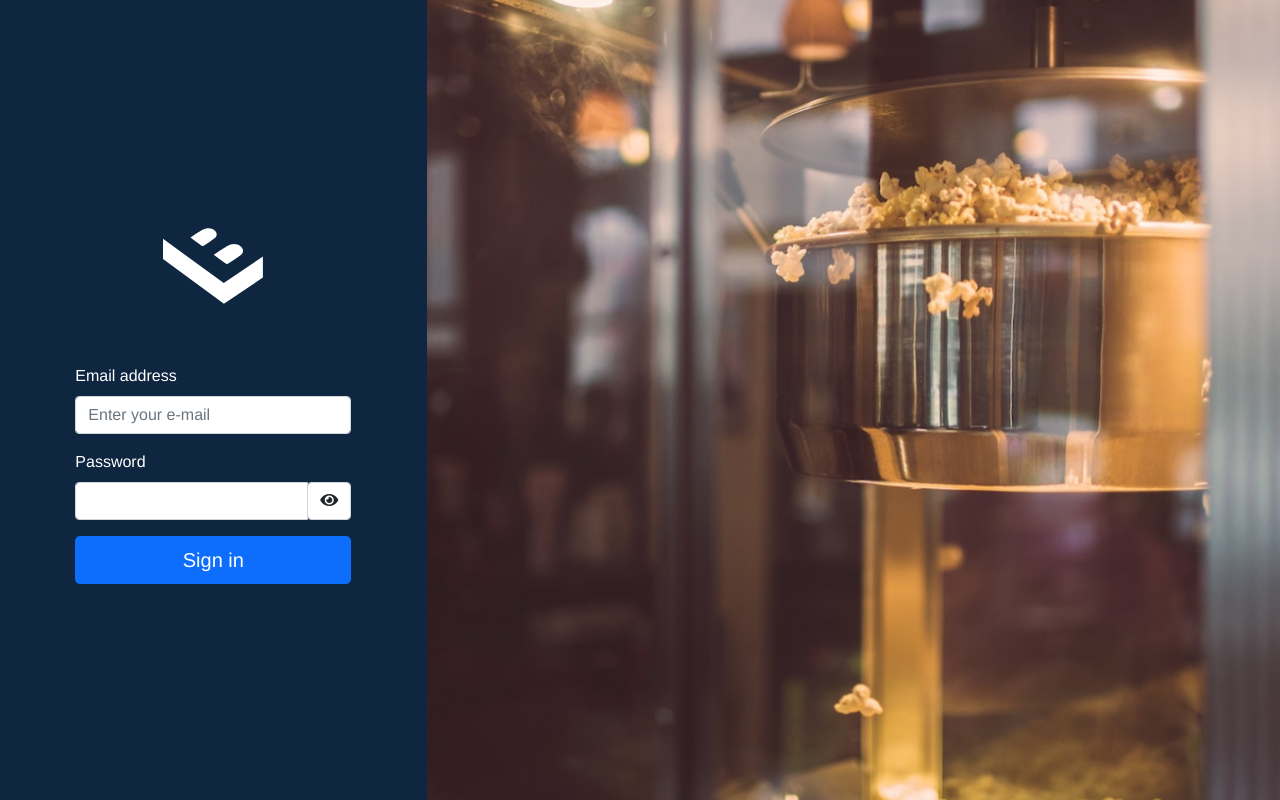
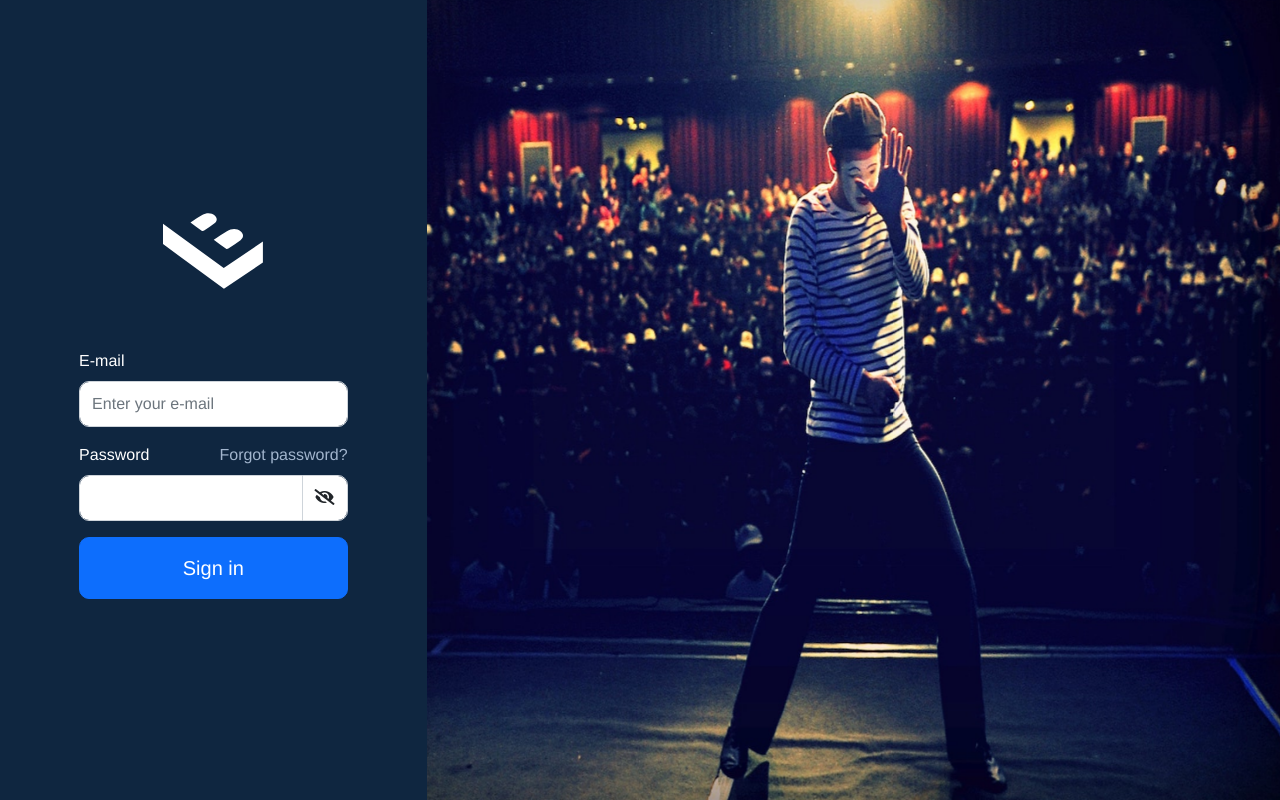
Before and after one commit to Woolgar/login-form, a Vue app: page / in a window 1280 px wide. Built offline with nearby package versions, Linux system fonts and the light colour scheme.

Commit message:
Photo slideshow

```diff
--- a/src/components/Login.vue
+++ b/src/components/Login.vue
@@ -2,12 +2,13 @@
   <div class="container-fluid login-page min-vh-100">
     <div class="row px-0 d-flex flex-row min-vh-100">
       <div
-        class="col-xs-12 col-md-4 d-flex flex-column col-lg-4 align-items-center align-self-center"
+        class="col-xs-12 col-sm-12 col-md-12 col-lg-12 col-xl-4 d-flex flex-column col-lg-4 align-items-center align-self-center"
       >
+        <div class="col-8">
           <img class="logo mb-5" alt="logo" src="../assets/logo-white.svg" />
           <form v-on:submit.prevent="onSubmit">
             <div class="mb-3">
-            <label for="Email" class="form-label">Email address</label>
+              <label for="Email" class="form-label">E-mail</label>
               <input
                 type="email"
                 class="form-control"
@@ -17,8 +18,11 @@
               />
               <div id="emailHelp" class="form-text"></div>
             </div>
+            <div class="input-group pw-group">
               <label for="password" class="form-label">Password</label>
 
+              <span>Forgot password?</span>
+            </div>
             <div class="mb-3 input-group">
               <input
                 v-if="showPassword"
@@ -38,8 +42,8 @@
                     <i
                       class="fas"
                       :class="{
-                      'fa-eye-slash': showPassword,
-                      'fa-eye': !showPassword,
+                        'fa-eye': showPassword,
+                        'fa-eye-slash': !showPassword,
                       }"
                     ></i>
                   </span>
@@ -51,19 +55,18 @@
             </div>
           </form>
         </div>
-      <div class="col px-0 img-container">
-        <img
-          class="img-gallery img-fluid"
-          src="../assets/images/laura-nyhuis-0P_pT8ZQKd8-unsplash.jpg"
-          alt=""
-        />
+      </div>
+      <div class="d-none col d-lg-inline-flex d-flex px-0 img-container">
+        <SlideShow></SlideShow>
       </div>
     </div>
   </div>
 </template>
 
 <script>
+import SlideShow from "./SlideShow.vue";
 export default {
+  components: { SlideShow },
   data() {
     return {
       showPassword: false,
@@ -98,6 +101,25 @@ export default {
 }
 .btn-block {
   width: 100%;
+  padding-bottom: 15px;
+  border-radius: 10px;
+  padding-top: 15px;
+}
+input {
+  padding-bottom: 10px;
+  border-radius: 10px;
+  padding-top: 10px;
+}
+.button {
+  padding-bottom: 10px;
+  border-radius: 0px 10px 10px 0;
+  padding-top: 10px;
+}
+.pw-group {
+  justify-content: space-between;
+}
+.pw-group span {
+  color: #a2b5cd;
 }
 label {
   display: flex;
@@ -106,19 +128,4 @@ label {
 .img-container {
   overflow: hidden;
 }
-.img-gallery {
-  height: 100%;
-  overflow: hidden;
-  object-fit: cover;
-  animation: zoomin 10s infinite;
-}
-
-@keyframes zoomin {
-  0% {
-    transform: scale(1.1);
-  }
-  100% {
-    transform: scale(1.3);
-  }
-}
 </style>
--- a/src/components/SlideShow.vue
+++ b/src/components/SlideShow.vue
@@ -1,3 +1,61 @@
 <template>
-  <div></div>
+  <div class="img-gallery">
+    <img class="img-fluid" v-bind:src="mainImageSrc" />
+  </div>
 </template>
+
+<script>
+export default {
+  name: "Images",
+  data() {
+    return {
+      images: [],
+      mainImageSrc: require("../assets/images/fatih-kilic-m1dM7ZXvdMs-unsplash.jpg"),
+      imgIndex: -1,
+    };
+  },
+  methods: {},
+  created() {
+    let self = this;
+    this.images = [
+      {
+        id: "1",
+        image: require("../assets/images/krists-luhaers-DSB1MZWsGco-unsplash.jpg"),
+      },
+      {
+        id: "2",
+        image: require("../assets/images/laura-nyhuis-0P_pT8ZQKd8-unsplash.jpg"),
+      },
+      {
+        id: "3",
+        image: require("../assets/images/michael-maasen-ZY7fuakuXJ0-unsplash.jpg"),
+      },
+    ];
+
+    setTimeout(function () {
+      self.mainImageSrc =
+        self.images[Math.floor(Math.random(+1) * self.images.length)].image;
+    }, 10000);
+  },
+};
+</script>
+
+<style>
+.img-gallery {
+  height: 100%;
+  overflow: hidden;
+  object-fit: cover;
+  animation: zoomin 10s infinite;
+}
+.img-fluid {
+  height: 100%;
+}
+@keyframes zoomin {
+  0% {
+    transform: scale(1.1);
+  }
+  100% {
+    transform: scale(1.3);
+  }
+}
+</style>
```
Lines whose indentation alone changed are shown as unchanged.
